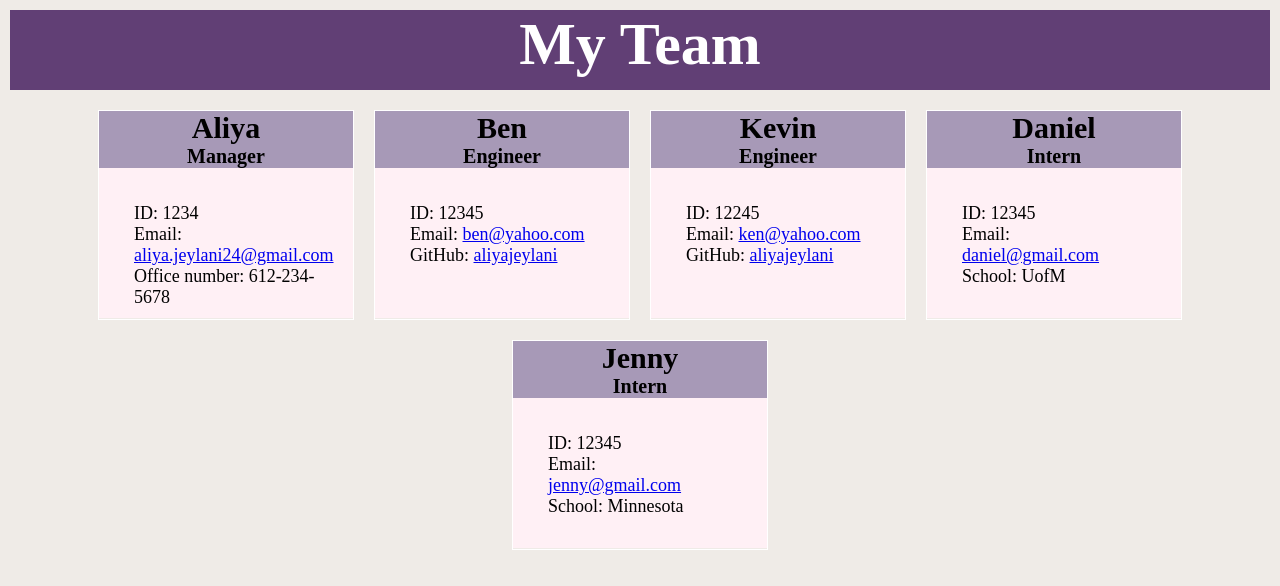
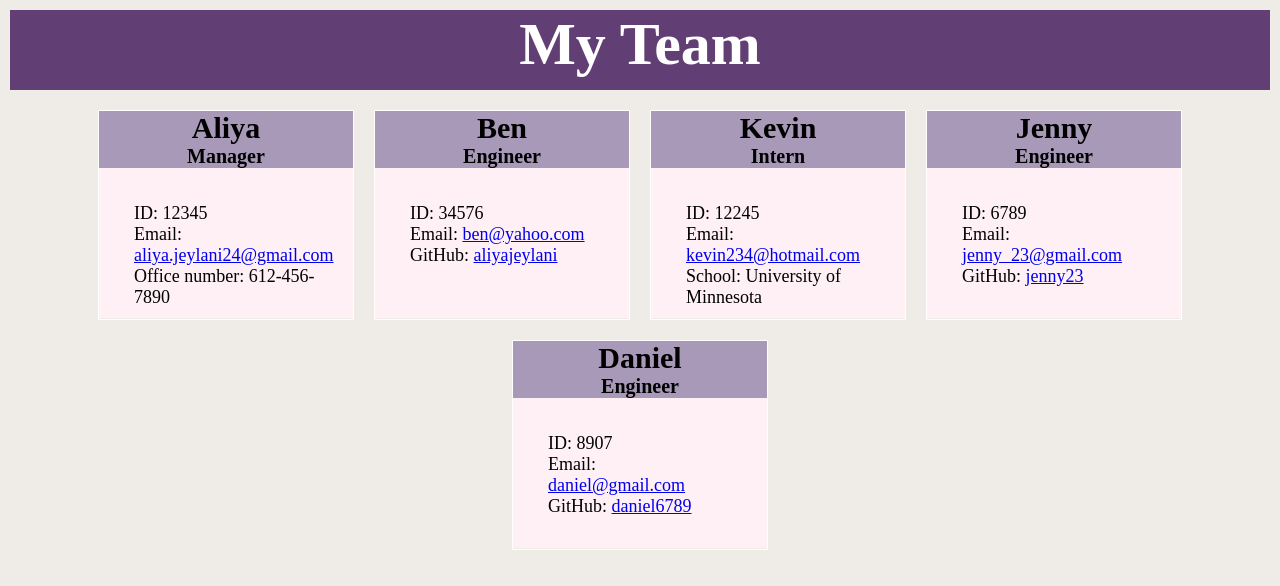
Before and after one commit to aliyajeylani/team_profile_generator, a website: page dist/index.html in a window 1280 px wide. Drawn offline with Linux system fonts and the light colour scheme.

```diff
--- a/dist/index.html
+++ b/dist/index.html
@@ -24,11 +24,11 @@
     </div>
         <div class="card-body">
                 <ul class="list-group">
-                    <li class="list-group-item">ID: 1234</li>
+                    <li class="list-group-item">ID: 12345</li>
                     <li class="list-group-item">
                         Email: <a href="mailto:aliya.jeylani24@gmail.com">aliya.jeylani24@gmail.com</a>
                     </li>
-                    <li class="list-group-item">Office number: 612-234-5678</li>
+                    <li class="list-group-item">Office number: 612-456-7890</li>
                 </ul>
             </div>
         </div><div class='card'>
@@ -38,7 +38,7 @@
     </div>
         <div class="card-body">
                 <ul class="list-group">
-                    <li class="list-group-item">ID: 12345</li>
+                    <li class="list-group-item">ID: 34576</li>
                     <li class="list-group-item">
                         Email: <a href="mailto:ben@yahoo.com">ben@yahoo.com</a>
                     </li>
@@ -49,44 +49,45 @@
         </div><div class='card'>
     <div class='card-header'>
         <h2 class='card-title'>Kevin</h2>
-        <h3 class="card-title">Engineer</h3>
+        <h3 class="card-title">Intern</h3>
     </div>
         <div class="card-body">
                 <ul class="list-group">
                     <li class="list-group-item">ID: 12245</li>
                     <li class="list-group-item">
-                        Email: <a href="mailto:ken@yahoo.com">ken@yahoo.com</a>
+                        Email: <a href="mailto:kevin234@hotmail.com">kevin234@hotmail.com</a>
+                    </li>
+                    <li class="list-group-item">School: University of Minnesota</li>
+                </ul>
+            </div>
+        </div><div class='card'>
+    <div class='card-header'>
+        <h2 class='card-title'>Jenny</h2>
+        <h3 class="card-title">Engineer</h3>
+    </div>
+        <div class="card-body">
+                <ul class="list-group">
+                    <li class="list-group-item">ID: 6789</li>
+                    <li class="list-group-item">
+                        Email: <a href="mailto:jenny_23@gmail.com">jenny_23@gmail.com</a>
                     </li>
                     <li class="list-group-item">
-                    GitHub: <a href="https://github.com/aliyajeylani">aliyajeylani</a></li>
+                    GitHub: <a href="https://github.com/jenny23">jenny23</a></li>
                 </ul>
             </div>
         </div><div class='card'>
     <div class='card-header'>
         <h2 class='card-title'>Daniel</h2>
-        <h3 class="card-title">Intern</h3>
+        <h3 class="card-title">Engineer</h3>
     </div>
         <div class="card-body">
                 <ul class="list-group">
-                    <li class="list-group-item">ID: 12345</li>
+                    <li class="list-group-item">ID: 8907</li>
                     <li class="list-group-item">
                         Email: <a href="mailto:daniel@gmail.com">daniel@gmail.com</a>
                     </li>
-                    <li class="list-group-item">School: UofM</li>
-                </ul>
-            </div>
-        </div><div class='card'>
-    <div class='card-header'>
-        <h2 class='card-title'>Jenny</h2>
-        <h3 class="card-title">Intern</h3>
-    </div>
-        <div class="card-body">
-                <ul class="list-group">
-                    <li class="list-group-item">ID: 12345</li>
                     <li class="list-group-item">
-                        Email: <a href="mailto:jenny@gmail.com">jenny@gmail.com</a>
-                    </li>
-                    <li class="list-group-item">School: Minnesota</li>
+                    GitHub: <a href="https://github.com/daniel6789">daniel6789</a></li>
                 </ul>
             </div>
         </div>
```
Also changed, not shown: README.md, images/team_profile.png (added).
